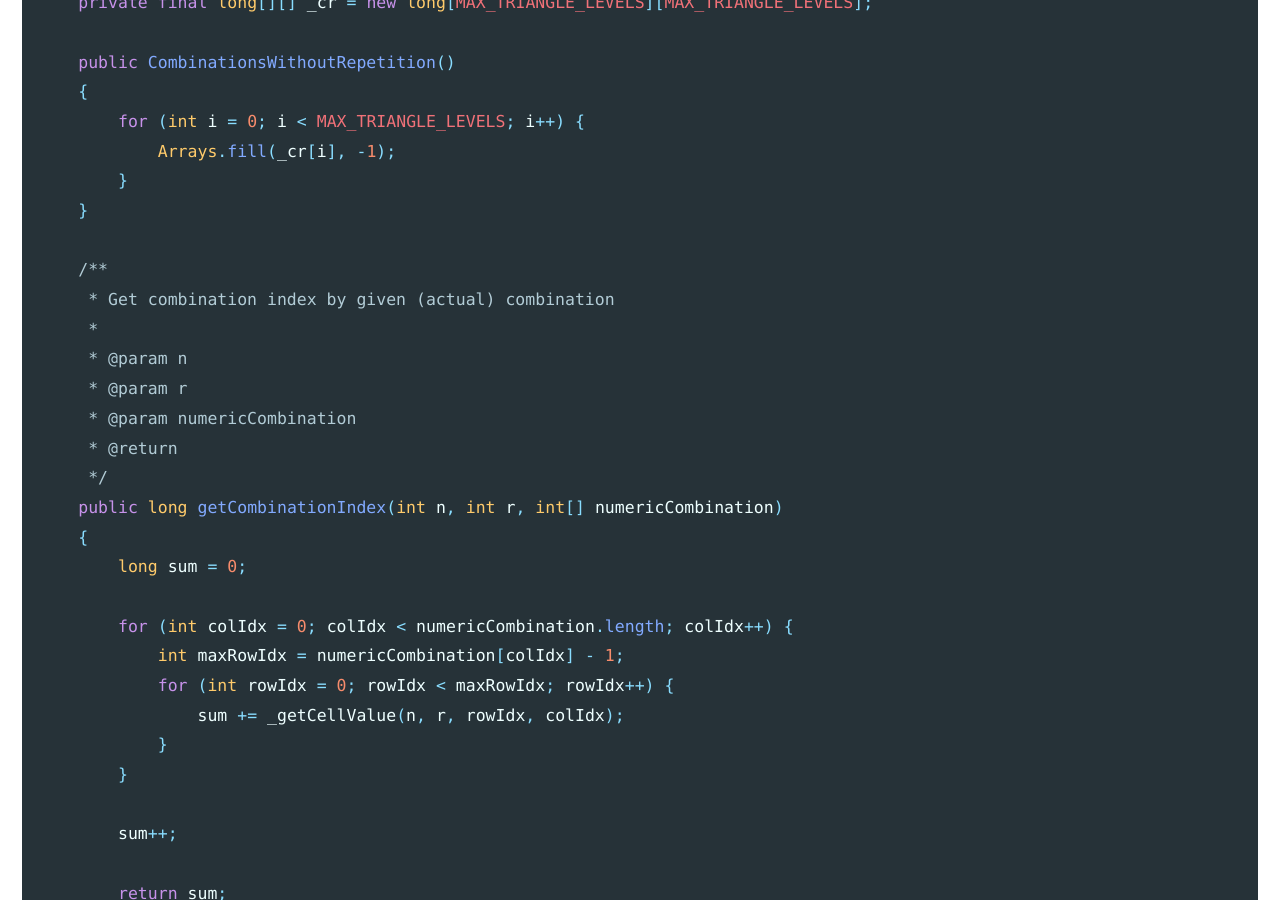
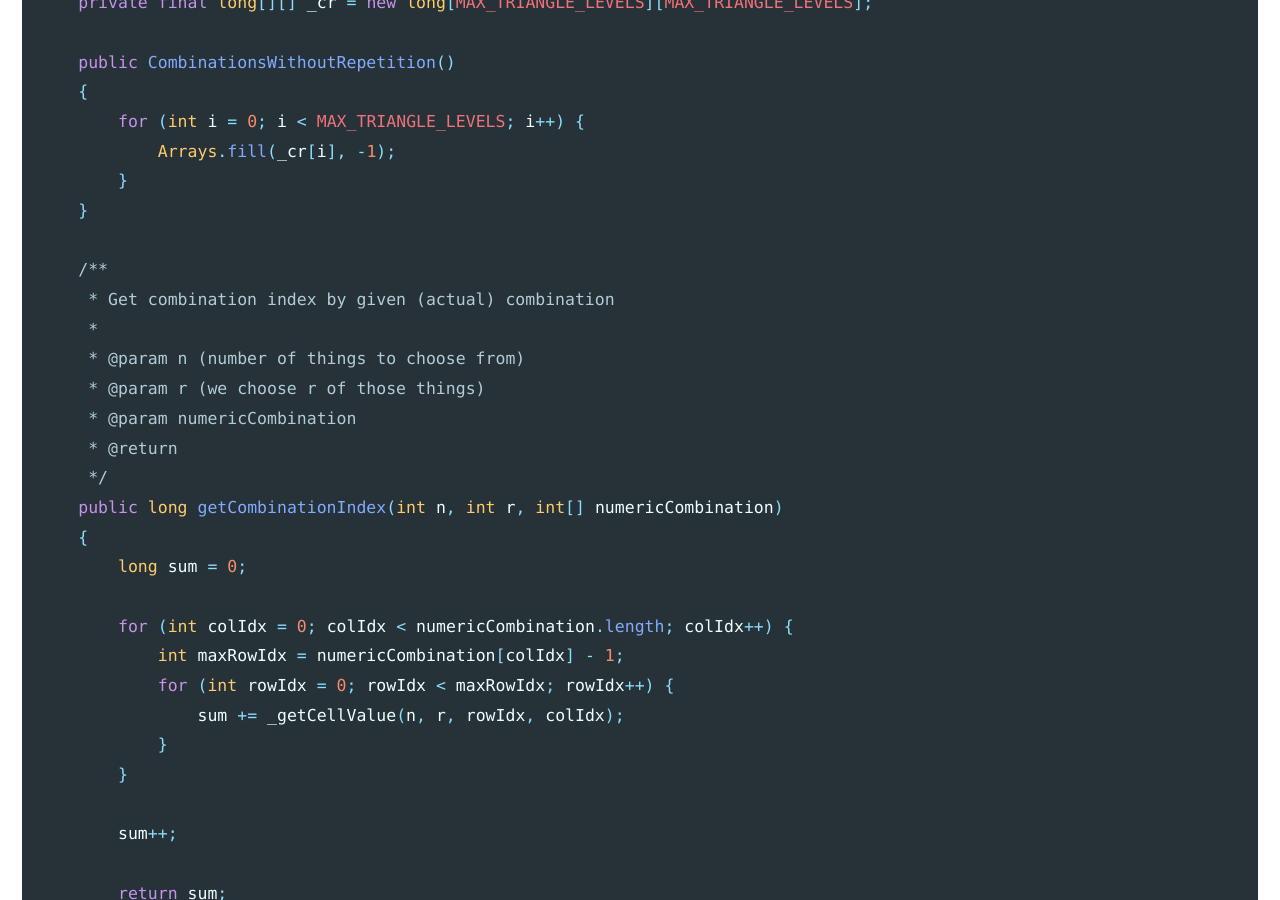
Before and after one commit to vgrankin/vgrankin.github.io, a Jekyll site: the page built from _posts/2018-08-23-pascals-triangle.md, in a window 1280 px wide and 900 px high, scrolled down 13622 px. Built offline with Jekyll 4.4.1, drawn with Linux system fonts in a browser that asks for light colours; nearby versions of some CDN libraries.

Commit message:
Working on pascal triangle post

```diff
--- a/_posts/2018-08-23-pascals-triangle.md
+++ b/_posts/2018-08-23-pascals-triangle.md
@@ -162,8 +162,8 @@ public class CombinationsWithoutRepetition
     /**
      * Get combination index by given (actual) combination
      *
-     * @param n
-     * @param r
+     * @param n (number of things to choose from)
+     * @param r (we choose r of those things)
      * @param numericCombination
      * @return
      */
@@ -288,9 +288,12 @@ public class CombinationsWithoutRepetition
 
 As soon as Pascal’s lookup table (_cr) is filled, algorithm works pretty fast.
 
-In this class I also made a handy method to perform reverse operation which returns combination by given index (make sure though Pascal’s triangle you use is big enough – see MAX_TRIANGLE_LEVELS constant). Very useful in case you want to “unpack” any index.
+In this class I also made a handy method to perform reverse operation which returns combination by given index
+(make sure though Pascal’s triangle you use is big enough – see MAX_TRIANGLE_LEVELS constant). Very useful
+in case you want to “unpack” any index.
 
-I’m sure there are more efficient and optimal ways to do what I described here, but unfortunately I couldn’t find it so I had to investigate everything myself. Hopefully it will be useful to you as well!
+I’m sure there are more efficient and optimal ways to do what I described here, but unfortunately I couldn’t find it
+so I had to investigate everything myself. Hopefully it will be useful to you as well!
 
 In my next article I will describe how index by given combination for combinations-with-repetition can
 be useful in data science to potentially get better results at classification problems! Also,
```
